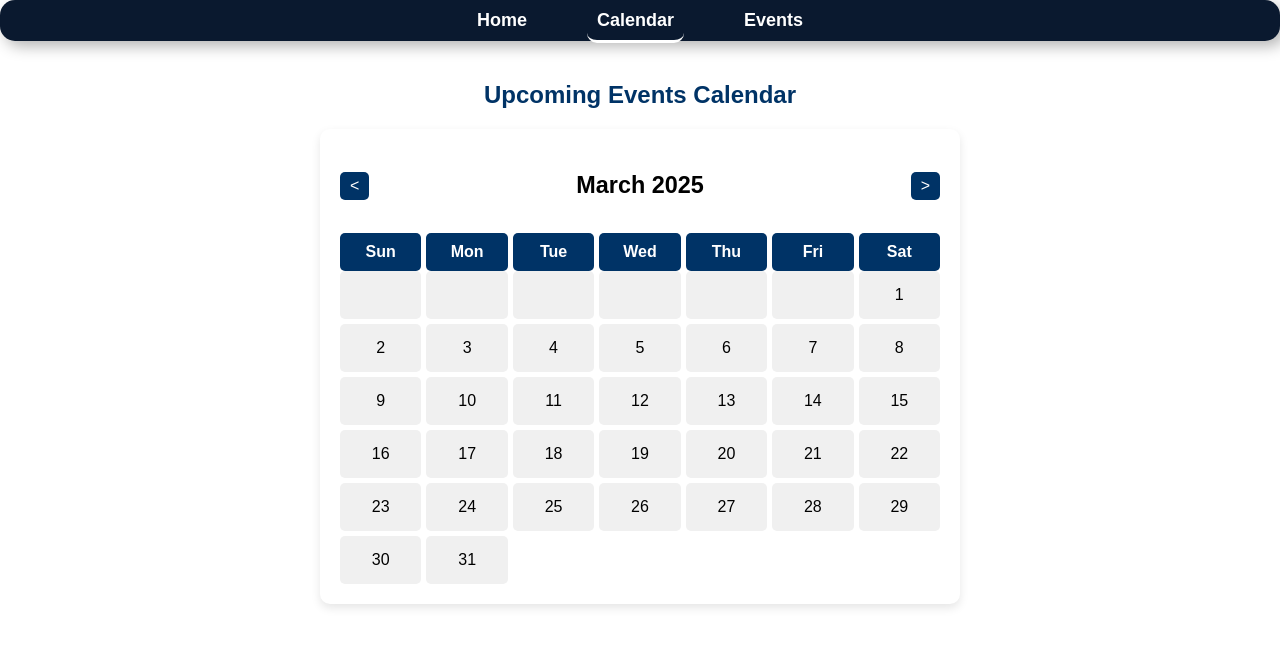
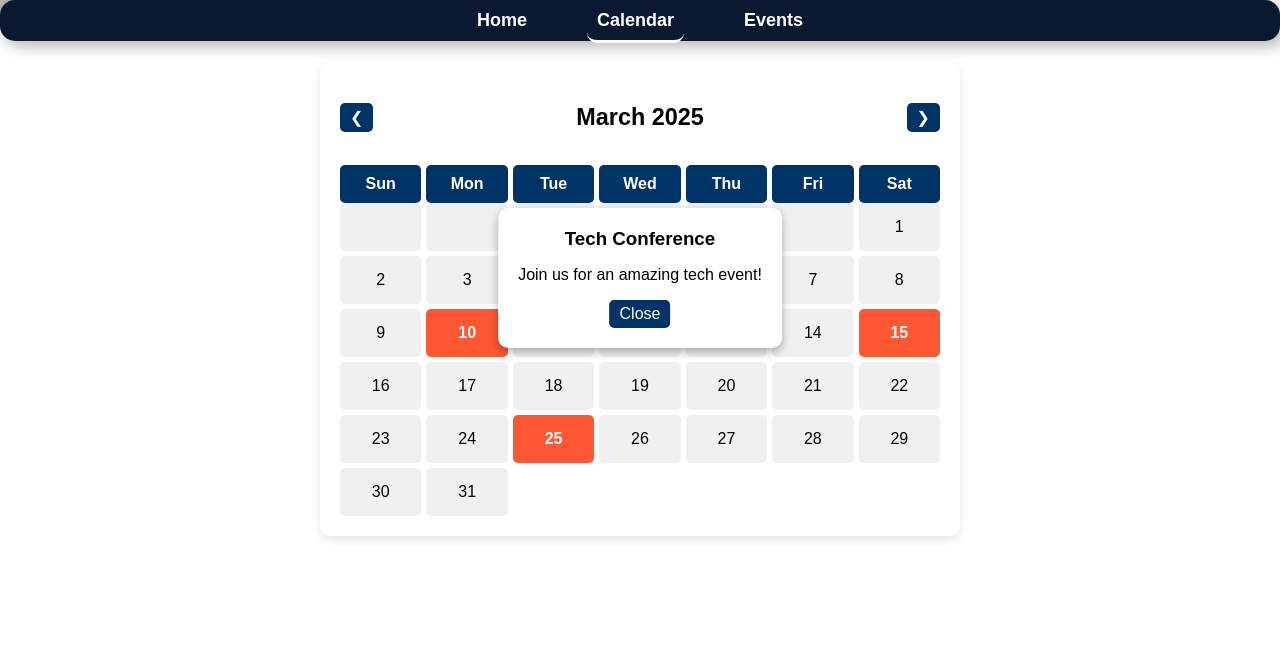
Before and after one commit to kannursaya/University-event-management, a plain HTML site: page calendar.html in a window 1280 px wide. Both pictures are taken after a click on the element "10". Drawn offline with Linux system fonts and the light colour scheme.

Commit message:
Мои последние изменения перед pull

```diff
--- a/calendar.css
+++ b/calendar.css
@@ -100,3 +100,38 @@ button {
     background: #FF5733 !important;
     color: white !important;
 }
+
+/* ✅ FIX: Remove Black Background */
+.overlay {
+    display: none;
+    position: fixed;
+    top: 0;
+    left: 0;
+
+    background: rgba(0, 0, 0, 0.3); /* Soft transparent effect */
+    backdrop-filter: blur(5px); /* Soft blur instead of black */
+    z-index: 9; /* Keeps overlay below the modal */
+    pointer-events: none; /* Prevents interaction blocking */
+}
+
+
+.modal {
+    display: none;
+    position: fixed;
+    top: 50%;
+    left: 50%;
+    transform: translate(-50%, -50%);
+    background: white;
+    padding: 20px;
+    border-radius: 10px;
+    box-shadow: 0px 4px 10px rgba(0, 0, 0, 0.3);
+    z-index: 20; /* Ensure modal is always above the overlay */
+}
+
+
+
+/* Ensure the navbar stays above the overlay */
+.navbar {
+    position: relative;
+    z-index: 15; /* Keep navbar above background */
+}
--- a/calendar.html
+++ b/calendar.html
@@ -3,100 +3,252 @@
 <head>
     <meta charset="UTF-8">
     <meta name="viewport" content="width=device-width, initial-scale=1.0">
-    <title>Event Calendar | SDU University</title>
+    <title>Event Calendar</title>
+    <style>
+        /* Calendar Page Styles */
+        body {
+            font-family: Arial, sans-serif;
+            background-color: #f5f5f5;
+            text-align: center;
+            margin: 0;
+            padding: 0;
+        }
+
+        /* Navbar */
+        .navbar {
+            background-color: #003366;
+            padding: 15px;
+        }
+
+        .navbar ul {
+            list-style: none;
+            padding: 0;
+            margin: 0;
+            display: flex;
+            justify-content: center;
+            gap: 20px;
+        }
+
+        .navbar ul li {
+            display: inline;
+        }
+
+        .navbar ul li a {
+            color: white;
+            text-decoration: none;
+            font-size: 18px;
+            font-weight: bold;
+            padding: 10px;
+        }
+
+        .navbar ul li a.active {
+            border-bottom: 3px solid white;
+        }
+
+        /* Calendar Section */
+        #calendar-section {
+            text-align: center;
+            padding: 40px;
+        }
+
+        .calendar {
+            width: 90%;
+            max-width: 600px;
+            margin: auto;
+            background: white;
+            padding: 20px;
+            border-radius: 10px;
+            box-shadow: 0 4px 10px rgba(0, 0, 0, 0.1);
+        }
+
+        .month {
+            display: flex;
+            justify-content: space-between;
+            align-items: center;
+            font-size: 20px;
+            margin-bottom: 10px;
+        }
+
+        button {
+            background: #003366;
+            color: white;
+            border: none;
+            padding: 5px 10px;
+            cursor: pointer;
+            border-radius: 5px;
+            font-size: 16px;
+        }
+
+        .weekdays, .days {
+            display: grid;
+            grid-template-columns: repeat(7, 1fr);
+            gap: 5px;
+        }
+
+        .weekdays div {
+            font-weight: bold;
+            padding: 10px;
+            background: #003366;
+            color: white;
+            border-radius: 5px;
+        }
+
+        .days div {
+            padding: 15px;
+            background: #f0f0f0;
+            border-radius: 5px;
+            cursor: pointer;
+            transition: 0.3s ease;
+        }
+
+        .days div:hover {
+            background: #ddd;
+        }
+
+        .event-day {
+            background: #FF5733 !important;
+            color: white !important;
+            font-weight: bold;
+        }
+
+        /* Event Modal */
+        .modal, .overlay {
+            display: none;
+            position: fixed;
+            top: 50%;
+            left: 50%;
+            transform: translate(-50%, -50%);
+            background: white;
+            padding: 20px;
+            border-radius: 10px;
+            box-shadow: 0px 4px 10px rgba(0, 0, 0, 0.3);
+            z-index: 10;
+        }
+
+        .overlay {
+            display: none;
+            position: fixed;
+            top: 0;
+            left: 0;
+            background: rgba(0, 0, 0, 0.5);
+            z-index: 9;
+}
+
+        .modal h3 {
+            margin: 0 0 10px;
+        }
+    </style>
     <link rel="stylesheet" href="calendar.css"> <!-- Link to Calendar CSS -->
     <link rel="stylesheet" href="styles.css">  <!-- Link to Main Styles -->
 </head>
 <body>
 
-    <!-- Navigation -->
-    <header>
-        <nav class="navbar">
+    <!-- Navbar -->
+    <div class="navbar">
         <ul>
             <li><a href="event_front.html">Home</a></li>
             <li><a href="calendar.html" class="active">Calendar</a></li>
             <li><a href="event.html">Events</a></li>
         </ul>
-        </nav>
-    </header>
+    </div>
 
     <!-- Calendar Section -->
-    <section id="calendar-section">
-        <h2>Upcoming Events Calendar</h2>
+    <div id="calendar-section">
         <div class="calendar">
             <div class="month">
-                <button id="prevMonth">&lt;</button>
+                <button onclick="prevMonth()">❮</button>
                 <h3 id="monthYear"></h3>
-                <button id="nextMonth">&gt;</button>
+                <button onclick="nextMonth()">❯</button>
             </div>
             <div class="weekdays">
-                <div>Sun</div><div>Mon</div><div>Tue</div><div>Wed</div><div>Thu</div><div>Fri</div><div>Sat</div>
+                <div>Sun</div> <div>Mon</div> <div>Tue</div> <div>Wed</div> <div>Thu</div> <div>Fri</div> <div>Sat</div>
             </div>
-            <div class="days"></div>
+            <div class="days" id="daysContainer"></div>
         </div>
-    </section>
+    </div>
 
-    <!-- JavaScript -->
+    <!-- Event Modal -->
+    <div class="overlay" id="overlay" onclick="closeModal()"></div>
+    <div class="modal" id="eventModal">
+        <h3 id="eventTitle"></h3>
+        <p id="eventDescription"></p>
+        <button onclick="closeModal()">Close</button>
+    </div>
+
     <script>
-        document.addEventListener("DOMContentLoaded", function() {
-            const monthYear = document.getElementById("monthYear");
-            const daysContainer = document.querySelector(".days");
-            const prevMonthBtn = document.getElementById("prevMonth");
-            const nextMonthBtn = document.getElementById("nextMonth");
+        // Event Data
+        const eventDays = {
+            "2025-03-10": { title: "Tech Conference", description: "Join us for an amazing tech event!" },
+            "2025-03-15": { title: "Startup Meetup", description: "Networking with entrepreneurs and investors." },
+            "2025-03-25": { title: "AI Workshop", description: "Hands-on session on artificial intelligence." }
+        };
 
         let currentDate = new Date();
-
-            // Sample Event Dates
-            const eventDates = {
-                "2025-02-26": "Blind Code 2025",
-                "2025-02-28": "Got Talent 2025",
-                "2025-02-28": "Data MeetUp"
-            };
+        let currentMonth = currentDate.getMonth();
+        let currentYear = currentDate.getFullYear();
 
         function renderCalendar() {
+            const daysContainer = document.getElementById("daysContainer");
+            const monthYear = document.getElementById("monthYear");
             daysContainer.innerHTML = "";
-                const year = currentDate.getFullYear();
-                const month = currentDate.getMonth();
 
-                const firstDay = new Date(year, month, 1).getDay();
-                const lastDate = new Date(year, month + 1, 0).getDate();
+            const firstDay = new Date(currentYear, currentMonth, 1).getDay();
+            const lastDate = new Date(currentYear, currentMonth + 1, 0).getDate();
 
-                monthYear.textContent = currentDate.toLocaleString("default", { month: "long", year: "numeric" });
+            monthYear.innerText = new Date(currentYear, currentMonth).toLocaleString('default', { month: 'long', year: 'numeric' });
 
-                // Empty slots before the first day
             for (let i = 0; i < firstDay; i++) {
-                    const emptyDiv = document.createElement("div");
-                    daysContainer.appendChild(emptyDiv);
+                const emptyCell = document.createElement("div");
+                daysContainer.appendChild(emptyCell);
             }
 
-                // Populate calendar days
             for (let day = 1; day <= lastDate; day++) {
-                    const dayDiv = document.createElement("div");
-                    const dateStr = '${year}-${(month + 1).toString().padStart(2, "0")}-${day.toString().padStart(2, "0")}';
+                const dateStr = `${currentYear}-${String(currentMonth + 1).padStart(2, '0')}-${String(day).padStart(2, '0')}`;
+                const dayCell = document.createElement("div");
+                dayCell.classList.add("day");
+                dayCell.innerText = day;
 
-                    dayDiv.textContent = day;
-
-                    if (eventDates[dateStr]) {
-                        dayDiv.classList.add("event-day");
-                        dayDiv.title = eventDates[dateStr]; // Tooltip with event name
+                if (eventDays[dateStr]) {
+                    dayCell.classList.add("event-day");
+                    dayCell.onclick = () => showEvent(eventDays[dateStr]);
                 }
 
-                    daysContainer.appendChild(dayDiv);
+                daysContainer.appendChild(dayCell);
             }
         }
 
-            prevMonthBtn.addEventListener("click", function() {
-                currentDate.setMonth(currentDate.getMonth() - 1);
+        function prevMonth() {
+            currentMonth--;
+            if (currentMonth < 0) {
+                currentMonth = 11;
+                currentYear--;
+            }
             renderCalendar();
-            });
+        }
 
-            nextMonthBtn.addEventListener("click", function() {
-                currentDate.setMonth(currentDate.getMonth() + 1);
+        function nextMonth() {
+            currentMonth++;
+            if (currentMonth > 11) {
+                currentMonth = 0;
+                currentYear++;
+            }
             renderCalendar();
-            });
+        }
+
+        function showEvent(event) {
+            document.getElementById("eventTitle").innerText = event.title;
+            document.getElementById("eventDescription").innerText = event.description;
+            document.getElementById("overlay").style.display = "block";
+            document.getElementById("eventModal").style.display = "block";
+        }
+
+        function closeModal() {
+            document.getElementById("overlay").style.display = "none";
+            document.getElementById("eventModal").style.display = "none";
+            document.body.style.overflow = "auto"; /* Enables scrolling again */}
+
 
         renderCalendar();
-        });
     </script>
 
 </body>
```
Also changed, not shown: event_front.html (+1 -14 lines). Lines whose indentation alone changed are shown as unchanged.
